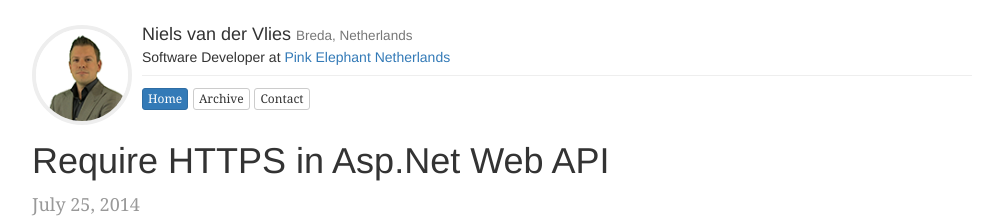
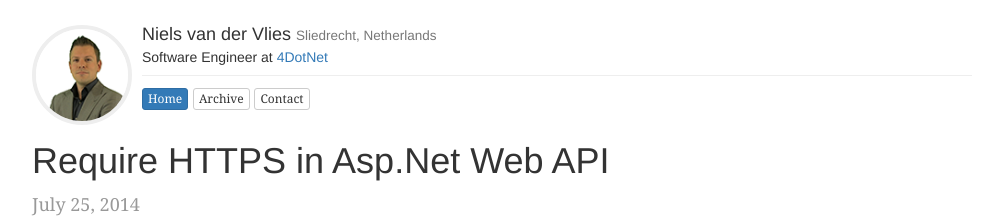
Before and after one commit to nvdvlies/nvdvlies.github.io, a Jekyll site: the page built from index.html, in a window 1280 px wide. Shown: the top 220 px of the page, without its empty margins (138-1141 px from the left). Built offline with Jekyll 4.4.1, drawn with Linux system fonts in a browser that asks for light colours; nearby versions of some CDN libraries; Markdown is read by kramdown in place of the engine named in the settings; the list of posts is cut into pages by our own code.

Commit message:
Pink -> 4DotNet

```diff
--- a/_layouts/default.html
+++ b/_layouts/default.html
@@ -20,8 +20,8 @@
 							<img class="media-object picture-border img-circle" src="/assets/images/me.png" style="width:100px;height:100px;">
 						</a>
 						<div class="media-body">
-							<h4 class="media-heading">Niels van der Vlies <small>Breda, Netherlands</small></h4>
-							<h5>Software Developer at <a href="http://www.pinkelephant.nl/">Pink Elephant Netherlands</a></h5>
+							<h4 class="media-heading">Niels van der Vlies <small>Sliedrecht, Netherlands</small></h4>
+							<h5>Software Engineer at <a href="http://www.4dotnet.nl/">4DotNet</a></h5>
 							<hr style="margin:8px auto">
 
 							{% assign url = page.url|remove:'index.html' %}
```
